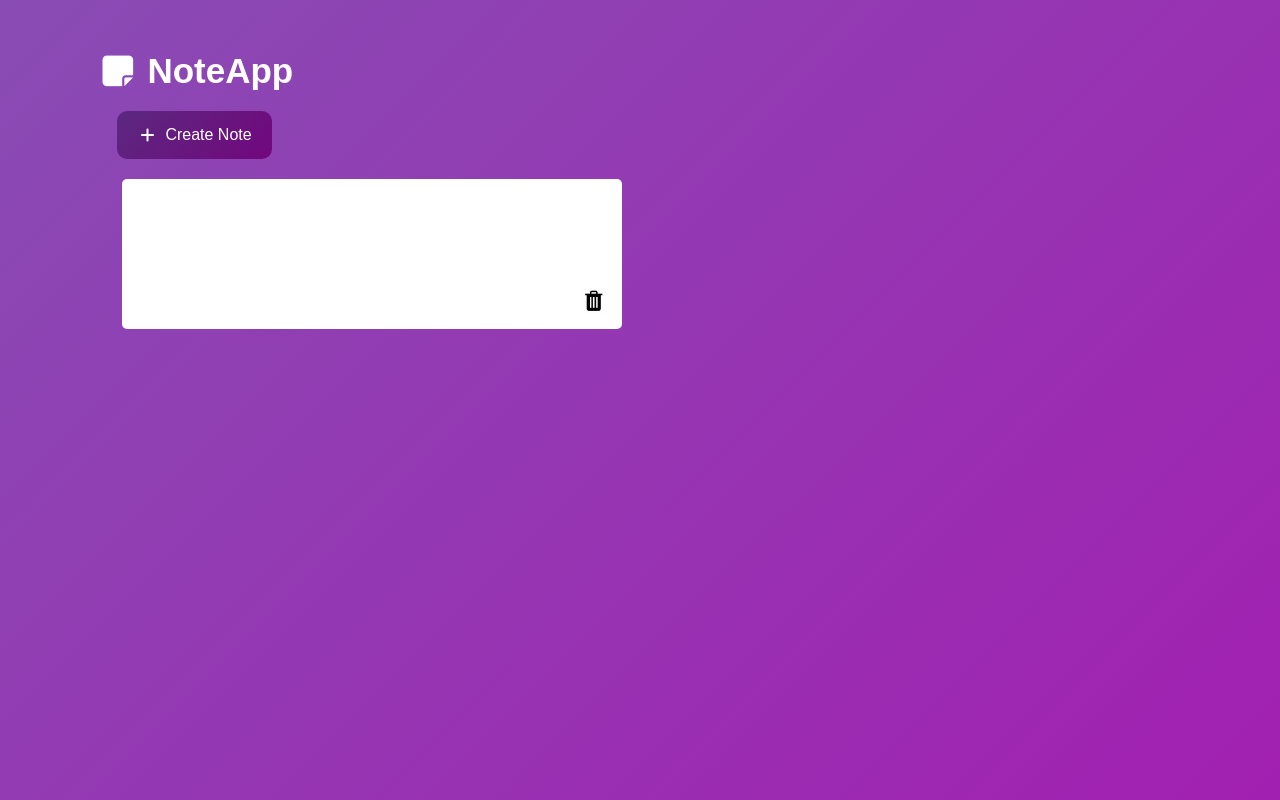
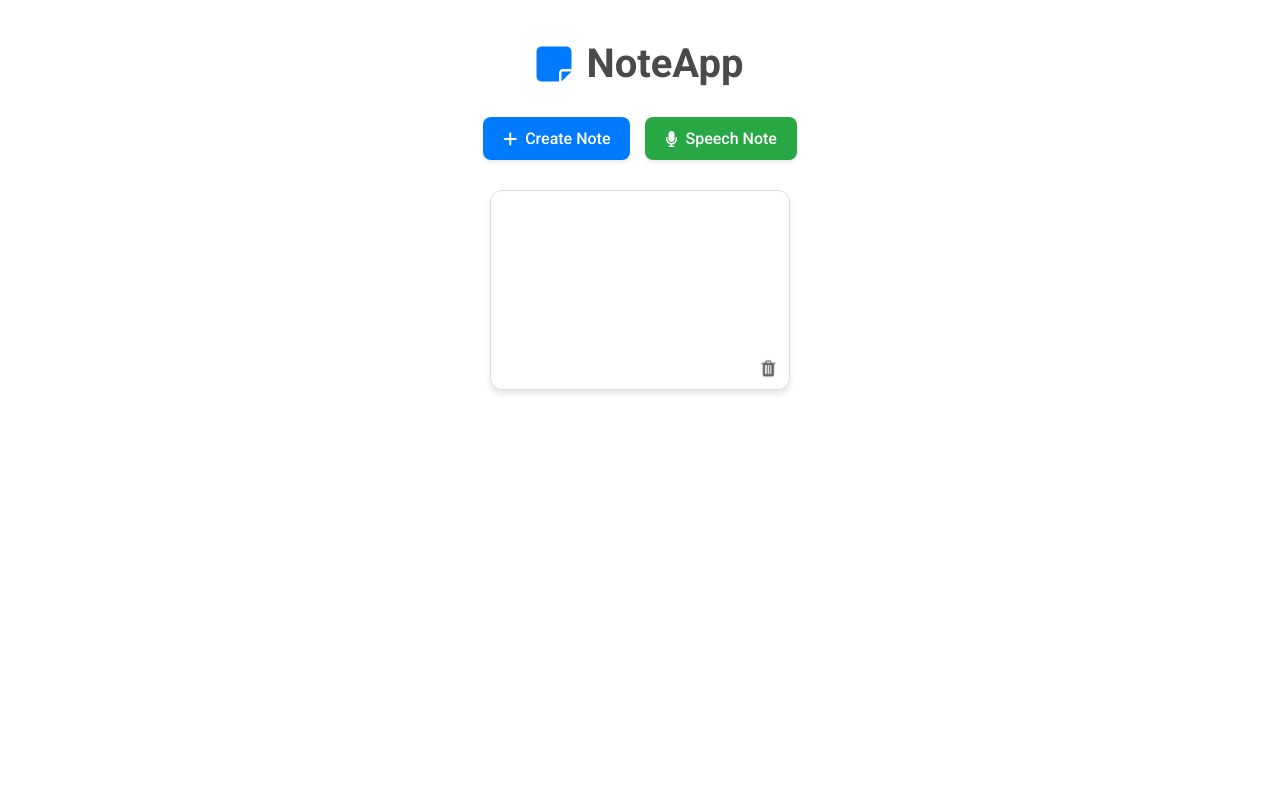
Before and after one commit to manojshaiva01/NoteApp, a plain HTML site: page index.html in a window 1280 px wide. Both pictures are taken after a click on the button "Create Note". Drawn offline with Linux system fonts and the light colour scheme.

Commit message:
Add files via upload

```diff
--- a/index.html
+++ b/index.html
@@ -5,11 +5,15 @@
     <meta name="viewport" content="width=device-width, initial-scale=1.0">
     <title>Note App</title>
     <link rel="stylesheet" href="style.css">
+    <link href="https://fonts.googleapis.com/css2?family=Roboto:wght@300;400;500;700&display=swap" rel="stylesheet">
 </head>
 <body>
     <div class="container">
         <h1> <i class="fa-solid fa-note-sticky"></i> NoteApp</h1>
-        <button class="btn"><i class="fa-solid fa-plus"></i>Create Note</button>
+        <div class="button-group">
+            <button class="btn create-btn"><i class="fa-solid fa-plus"></i>Create Note</button>
+            <button class="btn speech-btn" id="speechBtn"><i class="fa-solid fa-microphone"></i>Speech Note</button>
+        </div>
         <div class="note-container">
             <!-- <p contenteditable="true" class="input-box">
                 <img src="delete.jpeg" >
--- a/script.js
+++ b/script.js
@@ -1,6 +1,37 @@
 const notecontainer=document.querySelector(".note-container");
-const createbtn=document.querySelector(".btn");
+const createbtn=document.querySelector(".create-btn");
+const speechBtn = document.getElementById("speechBtn");
 let notes=document.querySelectorAll(".input-box");
+
+// Speech Recognition setup
+let recognition;
+if ('webkitSpeechRecognition' in window || 'SpeechRecognition' in window) {
+    recognition = new (window.SpeechRecognition || window.webkitSpeechRecognition)();
+    recognition.continuous = false;
+    recognition.interimResults = false;
+    recognition.lang = 'en-US'; // Set language, can be changed
+
+    recognition.onresult = function(event) {
+        const transcript = event.results[0][0].transcript;
+        // Create a new note with the speech input
+        let inputbox = document.createElement("p");
+        let img = document.createElement('img');
+        inputbox.className = "input-box";
+        inputbox.setAttribute("contenteditable","true");
+        inputbox.textContent = transcript;
+        img.src="delete.jpeg";
+        notecontainer.appendChild(inputbox).appendChild(img);
+        updateStorage();
+    };
+
+    recognition.onerror = function(event) {
+        console.error('Speech recognition error:', event.error);
+        alert('Speech recognition failed. Please try again.');
+    };
+} else {
+    speechBtn.disabled = true;
+    speechBtn.textContent = 'Speech Not Supported';
+}
 
 function shownotes(){
     notecontainer.innerHTML = localStorage.getItem("notes");
@@ -10,6 +41,12 @@ shownotes();
 function updateStorage(){
     localStorage.setItem("notes", notecontainer.innerHTML);
 }
+
+speechBtn.addEventListener("click", ()=>{
+    if (recognition) {
+        recognition.start();
+    }
+});
 
 createbtn.addEventListener("click", ()=>{
     let inputbox = document.createElement("p");
--- a/style.css
+++ b/style.css
@@ -1,60 +1,137 @@
 *{
-    margin: 0px;
-    padding: 0px;
-    font-family: Arial, Helvetica, sans-serif;
+    margin: 0;
+    padding: 0;
+    font-family: 'Roboto', sans-serif;
     box-sizing: border-box;
 }
+
+body {
+    background-color: #f5f5f5;
+    color: #333;
+}
+
 .container{
     width: 100%;
     min-height: 100vh;
-    background: linear-gradient(135deg,rgb(137, 76, 180),rgb(162, 32, 177));
-    color: white;
-    padding-top: 4%;
-    padding-left: 8%;
+    background: #fff;
+    color: #333;
+    padding: 40px 8%;
+    display: flex;
+    flex-direction: column;
+    align-items: center;
 }
+
 .container h1{
     display: flex;
     align-items: center;
-    font-size: 35px;
-    font-weight: 600;
+    font-size: 2.5rem;
+    font-weight: 700;
+    margin-bottom: 30px;
+    color: #4a4a4a;
 }
+
 .container h1 i{
-    width: 45px;
+    margin-right: 15px;
+    color: #007bff;
 }
-.container button i{
-    width: 20px;
+
+.button-group {
+    display: flex;
+    gap: 15px;
+    margin-bottom: 30px;
+}
+
+.btn {
+    display: flex;
+    align-items: center;
+    background: #007bff;
+    color: white;
+    font-size: 16px;
+    font-weight: 500;
+    border: none;
+    outline: 0;
+    padding: 12px 20px;
+    border-radius: 8px;
+    cursor: pointer;
+    transition: all 0.3s ease;
+    box-shadow: 0 2px 4px rgba(0,0,0,0.1);
+}
+
+.btn:hover {
+    background: #0056b3;
+    transform: translateY(-2px);
+    box-shadow: 0 4px 8px rgba(0,0,0,0.15);
+}
+
+.btn i {
     margin-right: 8px;
 }
-.container button{
+
+.speech-btn {
+    background: #28a745;
+}
+
+.speech-btn:hover {
+    background: #218838;
+}
+
+.note-container {
     display: flex;
-    align-items: center;
-    background: linear-gradient(135deg,rgb(91, 41, 127),rgb(114, 7, 125));
-    color: white;
-    font-size: 16px;
-    border: none;
-    outline: 0;
-    margin-top: 20px;
-    margin-left: 15px;
-    padding: 15px 20px;
-    border-radius: 10px;
-    cursor: pointer;
+    flex-wrap: wrap;
+    gap: 20px;
+    justify-content: center;
+    width: 100%;
+    max-width: 1200px;
 }
+
 .input-box{
     position: relative;
-    width: 90%;
-    max-width: 500px;
-    min-height: 150px;
-    background: white;
-    color: black;
-    border: none;
+    width: 100%;
+    max-width: 300px;
+    min-height: 200px;
+    background: #fff;
+    color: #333;
+    border: 1px solid #ddd;
     outline: 0;
     padding: 20px;
-    margin: 20px ;
-    border-radius: 5px;
+    border-radius: 12px;
+    box-shadow: 0 4px 6px rgba(0,0,0,0.1);
+    transition: all 0.3s ease;
+    font-size: 16px;
+    line-height: 1.5;
 }
+
+.input-box:focus {
+    border-color: #007bff;
+    box-shadow: 0 4px 12px rgba(0,123,255,0.2);
+}
+
 .input-box img{
-    width: 25px;
+    width: 20px;
     position: absolute;
-    bottom: 15px;
-    right: 15px;
+    bottom: 10px;
+    right: 10px;
+    cursor: pointer;
+    opacity: 0.6;
+    transition: opacity 0.3s ease;
 }
+
+.input-box img:hover {
+    opacity: 1;
+}
+
+@media (max-width: 768px) {
+    .container {
+        padding: 20px 5%;
+    }
+    .container h1 {
+        font-size: 2rem;
+    }
+    .button-group {
+        flex-direction: column;
+        align-items: center;
+    }
+    .input-box {
+        max-width: 100%;
+    }
+}
```
